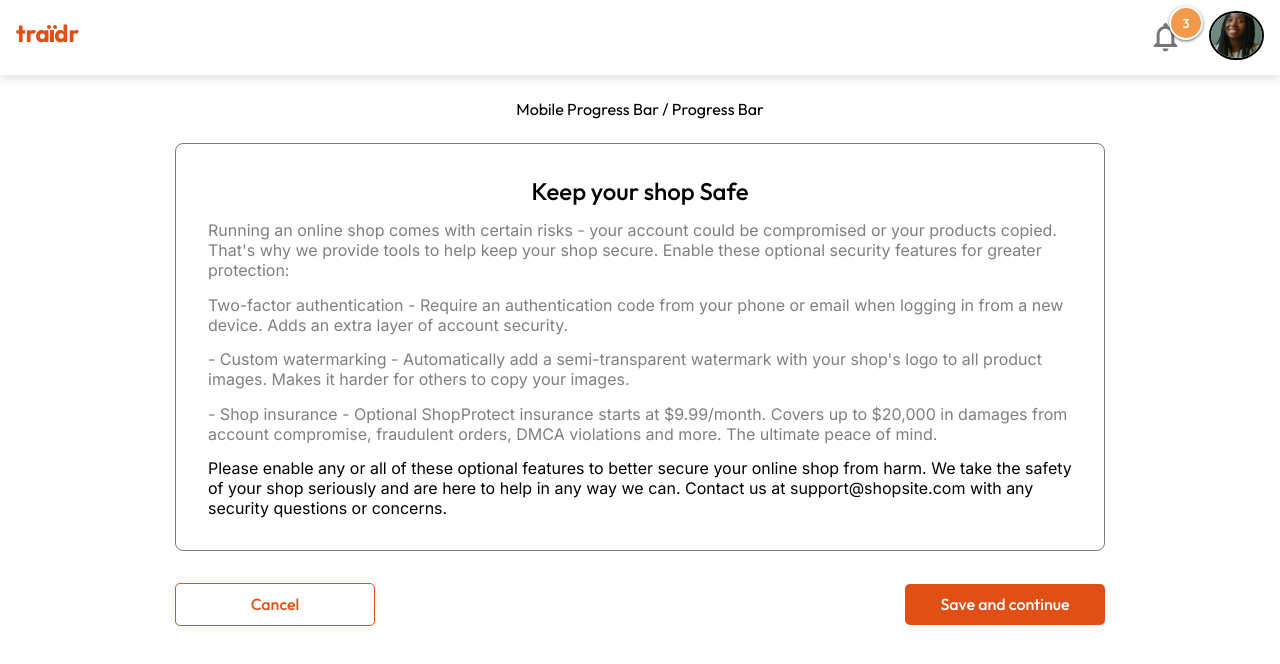
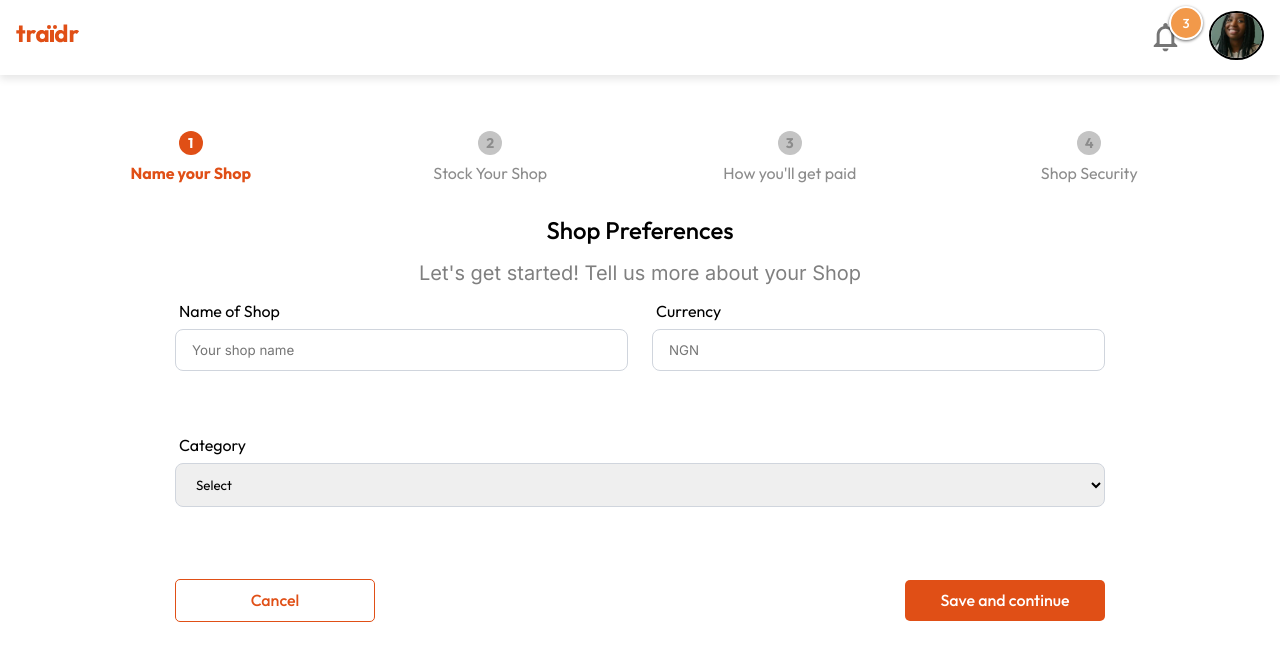
Before and after one commit to UzoAfrica/DG001-Live-Project, a React (Vite) app in the folder frontend/: page /create-shop in a window 1280 px wide. Shown: the top 664 px of the page. Built offline with nearby package versions, Linux system fonts and the light colour scheme; no server answers.

Commit message:
feat: add progress bar

```diff
--- a/frontend/src/components/CreateShop/MultiStepForm.tsx
+++ b/frontend/src/components/CreateShop/MultiStepForm.tsx
@@ -1,12 +1,47 @@
 import { Container, Button, Form, DesktopContainer } from './styles/Index';
-// import StepOne from './StepOne';
-// import StepTwo from './StepTwo';
-// import StepThree from './StepThree';
+import StepOne from './StepOne';
+import StepTwo from './StepTwo';
+import StepThree from './StepThree';
 import StepFour from './StepFour';
-// import { useState } from 'react';
+import ProgressBar from './ProgressBar';
+import { useState } from 'react';
+
+const steps = [
+  'Name your Shop',
+  'Stock Your Shop',
+  "How you'll get paid",
+  'Shop Security',
+];
 
 const MultiStepForm = () => {
-  //   const [currentStep, setCurrentStep] = useState(1);
+  const [currentStep, setCurrentStep] = useState(0);
+
+  const handleNext = () => {
+    if (currentStep < steps.length - 1) {
+      setCurrentStep(currentStep + 1);
+    }
+  };
+
+  const handlePrevious = () => {
+    if (currentStep > 0) {
+      setCurrentStep(currentStep - 1);
+    }
+  };
+
+  const renderStep = () => {
+    switch (currentStep) {
+      case 0:
+        return <StepOne />;
+      case 1:
+        return <StepTwo />;
+      case 2:
+        return <StepThree />;
+      case 3:
+        return <StepFour />;
+      default:
+        return null;
+    }
+  };
 
   return (
     <>
@@ -15,6 +50,9 @@ const MultiStepForm = () => {
         $margin="1.5rem 0 0 0"
         className="multistep-form-container"
       >
+        {/* Progress Bar */}
+        <ProgressBar step={currentStep} steps={steps} />
+
         <Form
           $display="flex"
           $flexDirection="column"
@@ -22,10 +60,8 @@ const MultiStepForm = () => {
           className="multistep-form"
         >
           {/* Individual steps */}
-          {/* <StepOne /> */}
-          {/* <StepTwo /> */}
-          {/* <StepThree /> */}
-          <StepFour />
+          {/* Render individual steps here */}
+          {renderStep()}
 
           {/* Buttons */}
           <DesktopContainer
@@ -45,6 +81,7 @@ const MultiStepForm = () => {
               $fontSize="1rem"
               $backgroundColor="transparent"
               $color="#E04F16"
+              onClick={handlePrevious}
               className="form-button-left"
             >
               Cancel
@@ -56,6 +93,7 @@ const MultiStepForm = () => {
               $fontSize="1rem"
               $backgroundColor="#E04F16"
               $color="white"
+              onClick={handleNext}
               className="form-button-right"
             >
               Save and continue
--- a/frontend/src/components/CreateShop/ProgressBar.tsx
+++ b/frontend/src/components/CreateShop/ProgressBar.tsx
@@ -1,11 +1,50 @@
-import React from 'react';
-import { Container } from './styles/Index';
+import styled from 'styled-components';
 
-const ProgressBar: React.FC = () => {
+interface ProgressBarProps {
+  step: number;
+  steps: string[];
+}
+
+const ProgressContainer = styled.div`
+  display: flex;
+  justify-content: space-between;
+  align-items: center;
+  width: 90%;
+  margin: 2rem auto;
+`;
+
+const ProgressStep = styled.div<{ isActive: boolean }>`
+  width: 20%;
+  text-align: center;
+  position: relative;
+  color: ${({ isActive }) => (isActive ? '#E04F16' : '#8C8C8C')};
+  font-weight: ${({ isActive }) => (isActive ? 'bold' : 'normal')};
+`;
+
+const StepCircle = styled.div<{ isActive: boolean }>`
+  width: 24px;
+  height: 24px;
+  background-color: ${({ isActive }) => (isActive ? '#E04F16' : '#C4C4C4')};
+  border-radius: 50%;
+  margin: 0 auto 8px;
+  display: flex;
+  justify-content: center;
+  align-items: center;
+  font-size: 14px;
+  font-weight: bold;
+  color: ${({ isActive }) => (isActive ? '#FFFFFF' : '#8C8C8C')};
+`;
+
+const ProgressBar: React.FC<ProgressBarProps> = ({ step, steps }) => {
   return (
-    <Container $margin="1.5rem 0 0 0" className="progress-bar">
-      <div>Mobile Progress Bar / Progress Bar</div>
-    </Container>
+    <ProgressContainer>
+      {steps.map((label, index) => (
+        <ProgressStep key={label} isActive={index <= step}>
+          <StepCircle isActive={index <= step}>{index + 1}</StepCircle>
+          <div>{label}</div>
+        </ProgressStep>
+      ))}
+    </ProgressContainer>
   );
 };
 
--- a/frontend/src/components/CreateShop/index.tsx
+++ b/frontend/src/components/CreateShop/index.tsx
@@ -1,5 +1,5 @@
 import NavBar from './NavBar';
-import ProgressBar from './ProgressBar';
+// import ProgressBar from './ProgressBar';
 import { Container } from './styles/Index';
 import MultiStepForm from './MultiStepForm';
 
@@ -28,7 +28,7 @@ const CreateShop = () => {
           $padding="0 1rem"
           className="create-shop-body-container"
         >
-          <ProgressBar />
+          {/* <ProgressBar /> */}
           <MultiStepForm></MultiStepForm>
         </Container>
       </Container>
```
